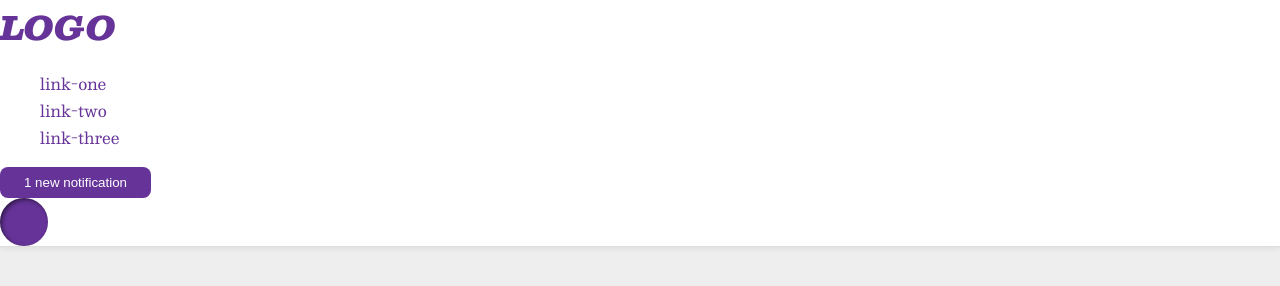
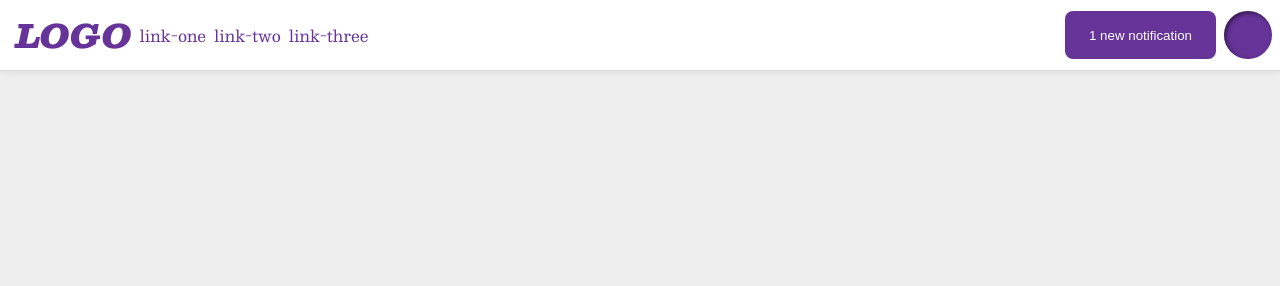
Before and after one commit to leann1109/CSS-Methods, a plain HTML site: page flex/03-flex-header-2/index.html in a window 1280 px wide. Drawn offline with nearby package versions, Linux system fonts and the light colour scheme.

Commit message:
flex exercises 3 & 4

```diff
--- a/flex/03-flex-header-2/index.html
+++ b/flex/03-flex-header-2/index.html
@@ -9,6 +9,7 @@
   </head>
   <body>
     <div class="header">
+      <div class="left-side">
         <div class="logo">
           LOGO
         </div>
@@ -17,10 +18,13 @@
           <li><a href="google.com">link-two</a></li>
           <li><a href="google.com">link-three</a></li>
         </ul>
+      </div>
+      <div class="right-side">
         <button class="notifications">
           1 new notification
         </button>
         <div class="profile-image"></div>
     </div>
+    </div>
   </body>
 </html>
--- a/flex/03-flex-header-2/style.css
+++ b/flex/03-flex-header-2/style.css
@@ -12,6 +12,10 @@ body {
   background: white;
   border-bottom: 1px solid #ddd;
   box-shadow: 0 0 8px rgba(0,0,0,.1);
+  padding: 0 8px;
+  display: flex;
+  align-items: center;
+  justify-content: space-between;
 }
 
 .profile-image {
@@ -20,6 +24,7 @@ body {
   border-radius: 50%;
   width: 48px;
   height: 48px;
+  margin: 8px 0;
 }
 
 .logo {
@@ -27,6 +32,7 @@ body {
   font-size: 32px;
   font-weight: 900;
   font-style: italic;
+  margin: 8px;
 }
 
 button {
@@ -35,6 +41,7 @@ button {
   background: rebeccapurple;
   color: white;
   padding: 8px 24px;
+  margin: 8px;
 }
 
 a {
@@ -45,4 +52,19 @@ a {
 
 ul {
   list-style-type: none;
+  display: flex;
+  margin: 0;
+  padding: 0;
+  align-items: center;
+  gap: 8px;
 }
+
+.left-side {
+  display: flex;
+  justify-content: flex-start;
+}
+
+.right-side {
+  display: flex;
+  justify-content: flex-end;
+}
```
Also changed, not shown: flex/04-flex-information/index.html (+10 -0 lines), flex/04-flex-information/style.css (+19 -0 lines). Lines whose indentation alone changed are shown as unchanged.
